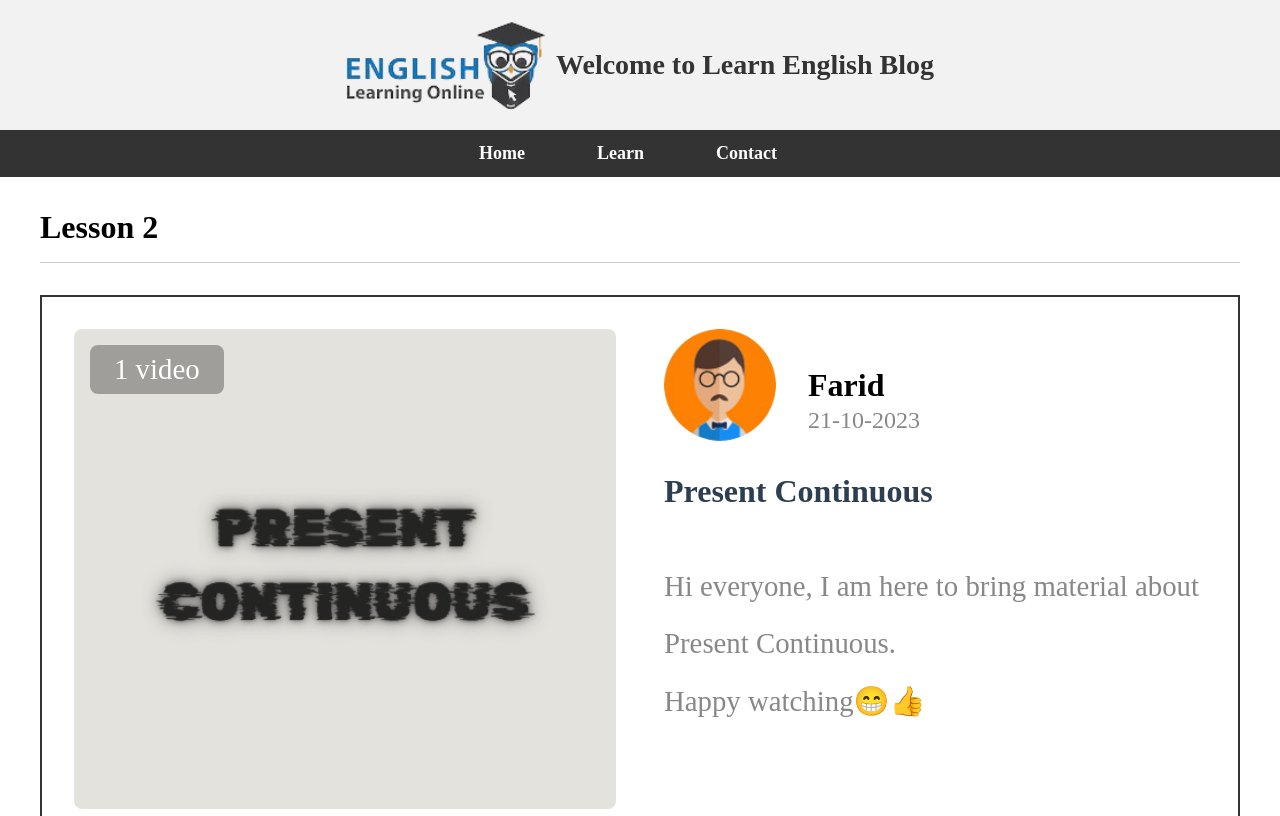
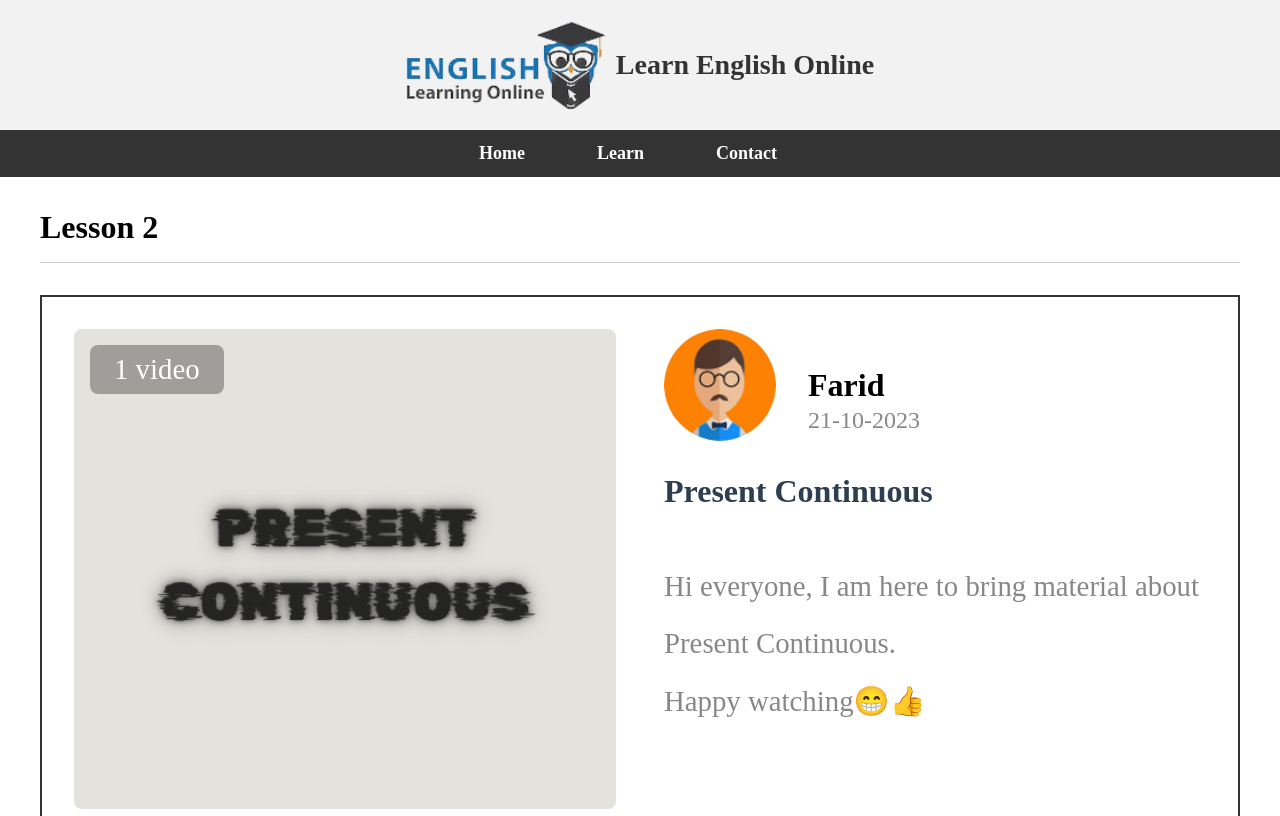
Before and after one commit to RezaAS14/english-final-assignment, a plain HTML site: page lesson2.html in a window 1280 px wide. Shown: the top 816 px of the page. Drawn offline with Linux system fonts and the light colour scheme.

Commit message:
Update lesson2.html

```diff
--- a/lesson2.html
+++ b/lesson2.html
@@ -14,7 +14,7 @@
     <header>
         <div class="logo-container">
             <img src="./assets/Learn-English.png" alt="logo" class="logo">
-            <h1>Welcome to Learn English Blog</h1>
+            <h1>Learn English Online</h1>
         </div>
     </header>
     <nav>
```
